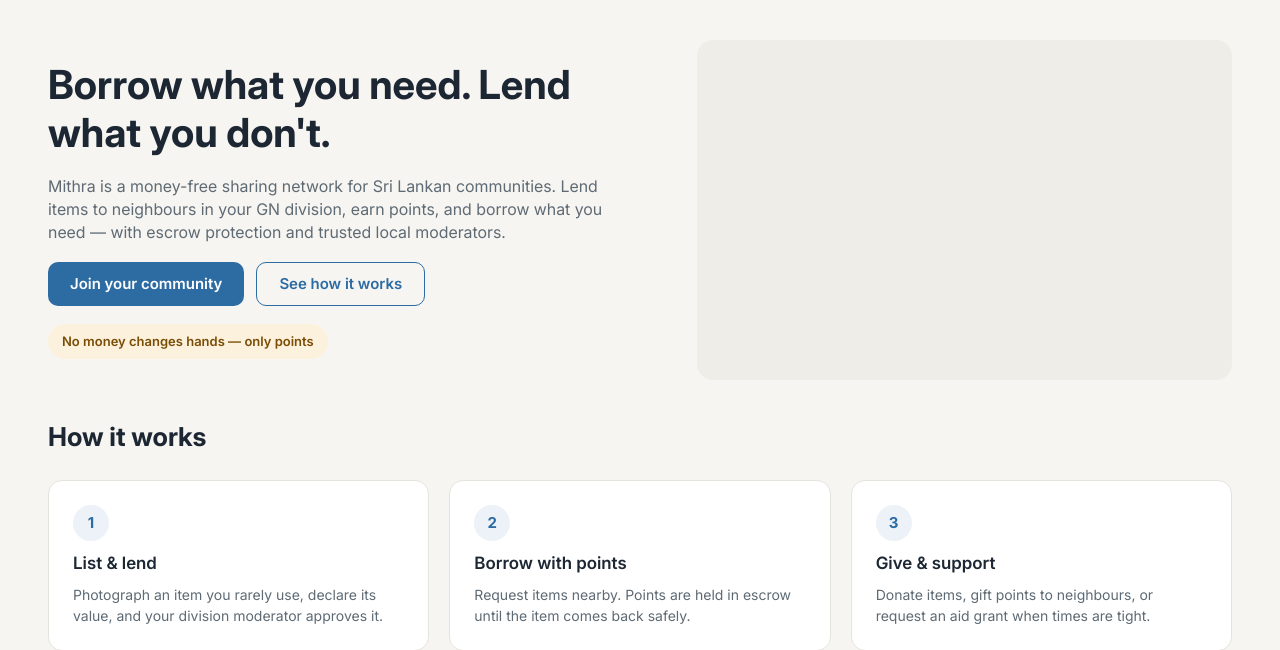
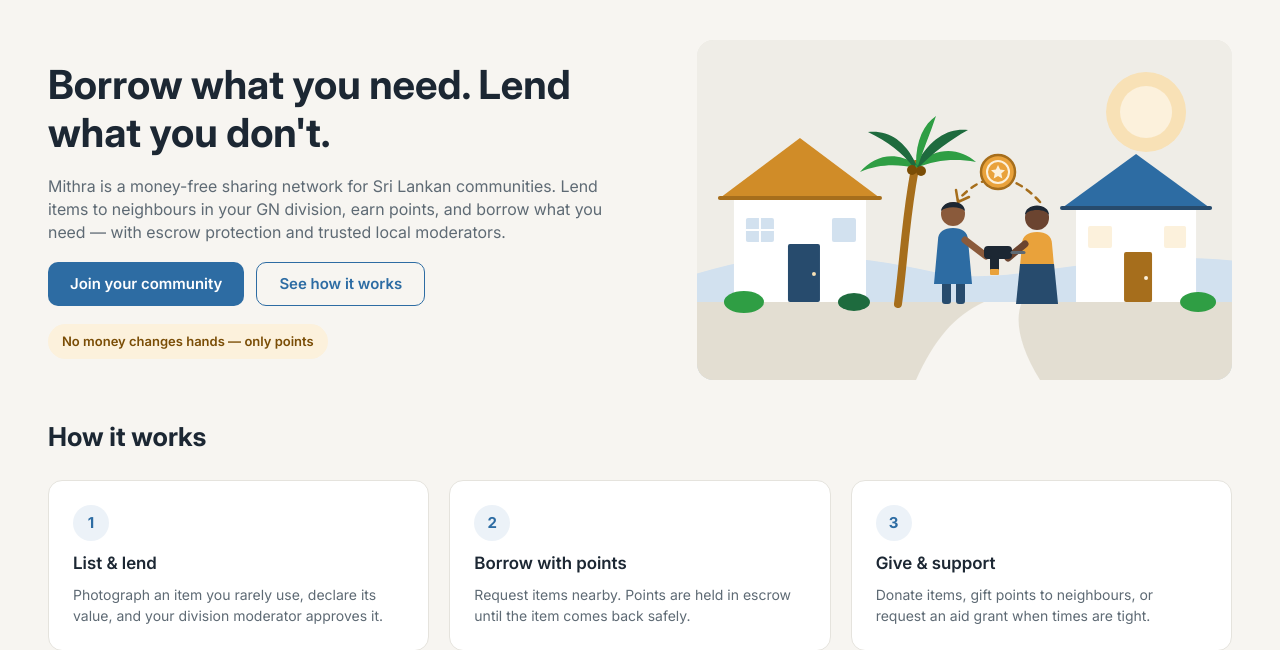
Before and after one commit to lawsanm/mithra, a PHP site: page / in a window 1280 px wide. Shown: the part 68-718 px from the top of the page. Run offline with PHP 8.4, Linux system fonts and the light colour scheme; data comes from the database, SQL or seed files in the repository; data that the repository does not hold is empty; some libraries are stand-ins or nearby versions.

Commit message:
feat: fill the landing hero with a neighbourhood illustration
Two neighbours in one GN division hand over a drill while a points coin
moves the other way, drawn in the main.css palette. Replaces the empty
warm placeholder box; still hidden at phone width.

```diff
--- a/public/css/main.css
+++ b/public/css/main.css
@@ -3459,6 +3459,14 @@ button:disabled, input:disabled, select:disabled, textarea:disabled { cursor: no
     height: 340px;
     border-radius: var(--radius-2xl);
     background-color: var(--color-warm-100);
+    overflow: hidden;
+}
+
+.landing-hero__img {
+    display: block;
+    width: 100%;
+    height: 100%;
+    object-fit: cover;
 }
 
 .section-title {
--- a/views/home/index.php
+++ b/views/home/index.php
@@ -90,7 +90,9 @@ include __DIR__ . '/../../partials/header.php';
         </div>
         <span class="landing-hero__tag">No money changes hands — only points</span>
     </div>
-    <div class="landing-hero__photo" aria-hidden="true"></div>
+    <div class="landing-hero__photo" aria-hidden="true">
+        <img class="landing-hero__img" src="<?= base_url() ?>/img/landing-hero.svg" alt="">
+    </div>
 </section>
 
 <section class="section">
```
Also changed, not shown: public/img/landing-hero.svg (added).
